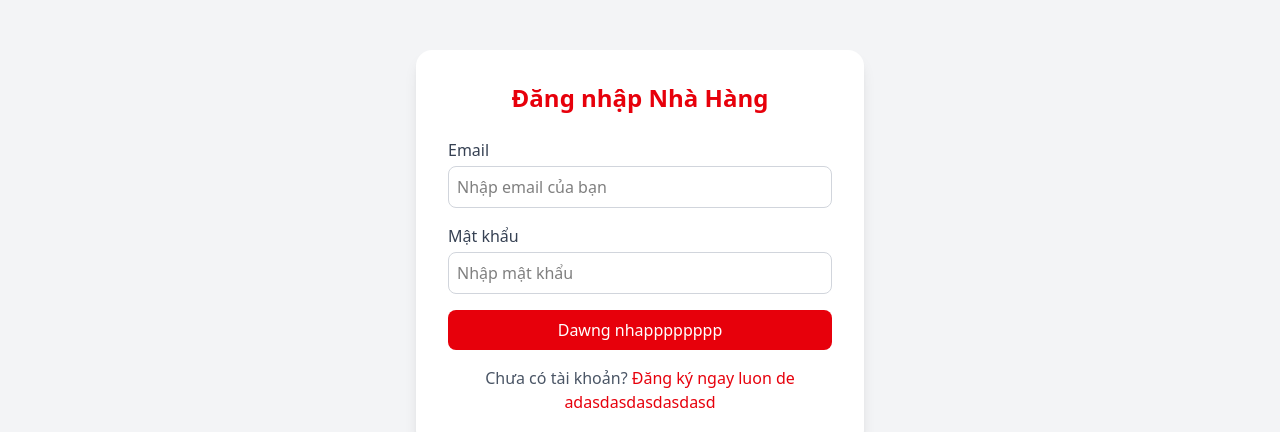
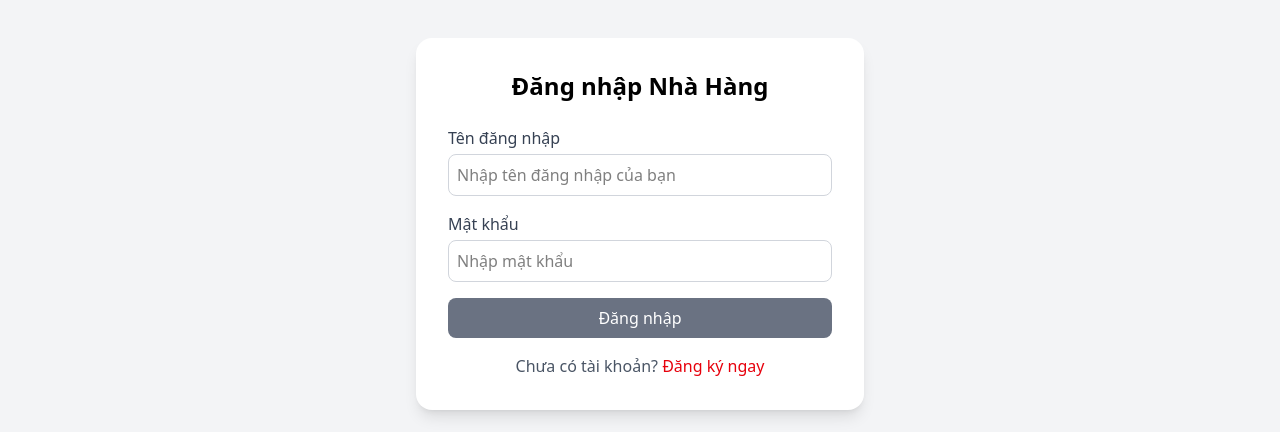
Before and after one commit to duyynguyeun/luxe_restaurant, a React (Vite) app in the folder restaurant-fe/: page /login in a window 1280 px wide. Shown: the part 508-940 px from the top of the page. Built offline with nearby package versions, Linux system fonts and the light colour scheme.

Commit message:
thay doi mau cua dang ki voi dang nhap

```diff
--- a/restaurant-fe/index.html
+++ b/restaurant-fe/index.html
@@ -4,11 +4,7 @@
     <meta charset="UTF-8" />
     <link rel="icon" type="image/svg+xml" href="/vite.svg" />
     <meta name="viewport" content="width=device-width, initial-scale=1.0" />
-<<<<<<< HEAD
-    <title>Luxe nhà hàng - Sự hài hòa trên từng món ăn abc</title>
-=======
-    <title>Luxe hang - Sự hài hòa trên từng món ăn</title>
->>>>>>> 762be5274ecb178cb6418a862f10d73d7a100c11
+    <title>Luxe nhà hàng - Sự hài hòa trên từng món ăn</title>
   </head>
   <body>
     <div id="root"></div>
--- a/restaurant-fe/src/components/Datban.jsx
+++ b/restaurant-fe/src/components/Datban.jsx
@@ -1,11 +1,26 @@
-import React from 'react'
+import React, { useState } from "react";
 
-const Datban = () => {
+const BookingModal = () => {
+  const [isOpen, setIsOpen] = useState(false);
+
   return (
     <div>
-      alo
+      {/* Nút mở form */}
+      <button
+        onClick={() => setIsOpen(true)}
+        className="px-6 py-3 bg-green-600 text-white rounded-lg font-semibold hover:bg-green-700 transition"
+      >
+        Đặt bàn ngay
+      </button>
+
+      {/* Modal */}
+      {isOpen && (
+          <div >
+              alo
+          </div>
+      )}
     </div>
-  )
-}
+  );
+};
 
-export default Datban
+export default BookingModal;
--- a/restaurant-fe/src/components/FeaturedMenu.jsx
+++ b/restaurant-fe/src/components/FeaturedMenu.jsx
@@ -33,7 +33,7 @@ const FeaturedMenu = () => {
           modules={[Navigation, Autoplay]}
           spaceBetween={20}       // khoảng cách giữa các item
           slidesPerView={4}       // luôn hiện 4 món
-          navigation              // bật mũi tên
+          // navigation              // bật mũi tên
           loop={true}             // chạy vòng lặp
           autoplay={{
             delay: 3000,          // auto slide mỗi 3s
--- a/restaurant-fe/src/dndx/Login.jsx
+++ b/restaurant-fe/src/dndx/Login.jsx
@@ -4,17 +4,17 @@ const Login = () => {
   return (
     <div className="min-h-screen flex items-center justify-center bg-gray-100">
       <div className="bg-white p-8 rounded-2xl shadow-lg w-full max-w-md">
-        <h2 className="text-2xl font-bold text-center text-red-600 mb-6">
+        <h2 className="text-2xl font-bold text-center text-black mb-6">
           Đăng nhập Nhà Hàng
         </h2>
 
         <form className="space-y-4">
           <div>
-            <label className="block text-gray-700 mb-1">Email</label>
+            <label className="block text-gray-700 mb-1">Tên đăng nhập</label>
             <input
-              type="email"
-              placeholder="Nhập email của bạn"
-              className="w-full border border-gray-300 px-2 py-2 rounded-lg focus:ring-2 focus:ring-red-500 focus:outline-none"
+              type="text"
+              placeholder="Nhập tên đăng nhập của bạn"
+              className="w-full border border-gray-300 px-2 py-2 rounded-lg focus:ring-2 focus:ring-green-500 focus:outline-none"
             />
           </div>
 
@@ -23,22 +23,22 @@ const Login = () => {
             <input
               type="password"
               placeholder="Nhập mật khẩu"
-              className="w-full border border-gray-300 px-2 py-2 rounded-lg focus:ring-2 focus:ring-red-500 focus:outline-none"
+              className="w-full border border-gray-300 px-2 py-2 rounded-lg focus:ring-2 focus:ring-green-500 focus:outline-none"
             />
           </div>
 
           <button
             type="submit"
-            className="w-full bg-red-600 text-white py-2 rounded-lg hover:bg-red-700 transition cursor-pointer"
+            className="w-full bg-gray-500 text-white py-2 rounded-lg transition cursor-pointer"
           >
-            Dawng nhapppppppp
+            Đăng nhập
           </button>
         </form>
 
         <p className="text-center text-gray-600 mt-4">
           Chưa có tài khoản?{" "}
           <a href="/Signup" className="text-red-600 hover:underline cursor-pointer">
-            Đăng ký ngay luon de adasdasdasdasdasd
+            Đăng ký ngay
           </a>
         </p>
       </div>
--- a/restaurant-fe/src/dndx/Signup.jsx
+++ b/restaurant-fe/src/dndx/Signup.jsx
@@ -4,33 +4,33 @@ const Signup = () => {
   return (
     <div className='min-h-screen flex items-center justify-center bg-gray-100 '>
       <div className= 'bg-white p-8 rounded-2xl shadow-lg w-full max-w-md'>
-        <h2 className='font-bold text-2xl text-red-500 text-center' >Đăng kí</h2>
+        <h2 className='font-bold text-2xl text-black text-center' >Đăng kí</h2>
         <form className='space-y-5'>
           <div>
             <label className='block text-gray-700 mb-1'>Email</label>
-              <input type="email" placeholder='Nhập email của bạn...' className='w-full border border-gray-300 px-2 py-2 rounded-lg focus:ring-2 focus:ring-red-500 focus:outline-none' />
+              <input type="email" placeholder='Nhập email của bạn...' className='w-full border border-gray-300 px-2 py-2 rounded-lg focus:ring-2 focus:ring-green-500 focus:outline-none' />
 
           </div>
           <div>
             <label className='block text-gray-700 mb-1'>Số điện thoại</label>
-              <input type="text" placeholder='Nhập số điện thoại của bạn...' className='w-full border border-gray-300 px-2 py-2 rounded-lg focus:ring-2 focus:ring-red-500 focus:outline-none' />
+              <input type="text" placeholder='Nhập số điện thoại của bạn...' className='w-full border border-gray-300 px-2 py-2 rounded-lg focus:ring-2 focus:ring-green-500 focus:outline-none' />
 
           </div>
           <div>
             <label className='block text-gray-700 mb-1'>Tên đăng nhập</label>
-              <input type="email" placeholder='Nhập tên đăng nhập của bạn...' className='w-full border border-gray-300 px-2 py-2 rounded-lg focus:ring-2 focus:ring-red-500 focus:outline-none' />
+              <input type="email" placeholder='Nhập tên đăng nhập của bạn...' className='w-full border border-gray-300 px-2 py-2 rounded-lg focus:ring-2 focus:ring-green-500 focus:outline-none' />
 
           </div>
           <div>
             <label className='block text-gray-700 mb-1-5'>Mật khẩu</label>
-              <input type="password" placeholder='Nhập mật khẩu của bạn...' className='w-full border border-gray-300 px-2 py-2 rounded-lg focus:ring-2 focus:ring-red-500 focus:outline-none' />
+              <input type="password" placeholder='Nhập mật khẩu của bạn...' className='w-full border border-gray-300 px-2 py-2 rounded-lg focus:ring-2 focus:ring-green-500 focus:outline-none' />
 
           </div>
         </form>
         <br />
         <button
             type="submit"
-            className="w-full bg-red-600 text-white py-2 rounded-lg hover:bg-red-700 transition cursor-pointer"
+            className="w-full bg-gray-500 text-white py-2 rounded-lg transition cursor-pointer"
           >
             <a href="/Login">Đăng kí</a>
         </button>
```
